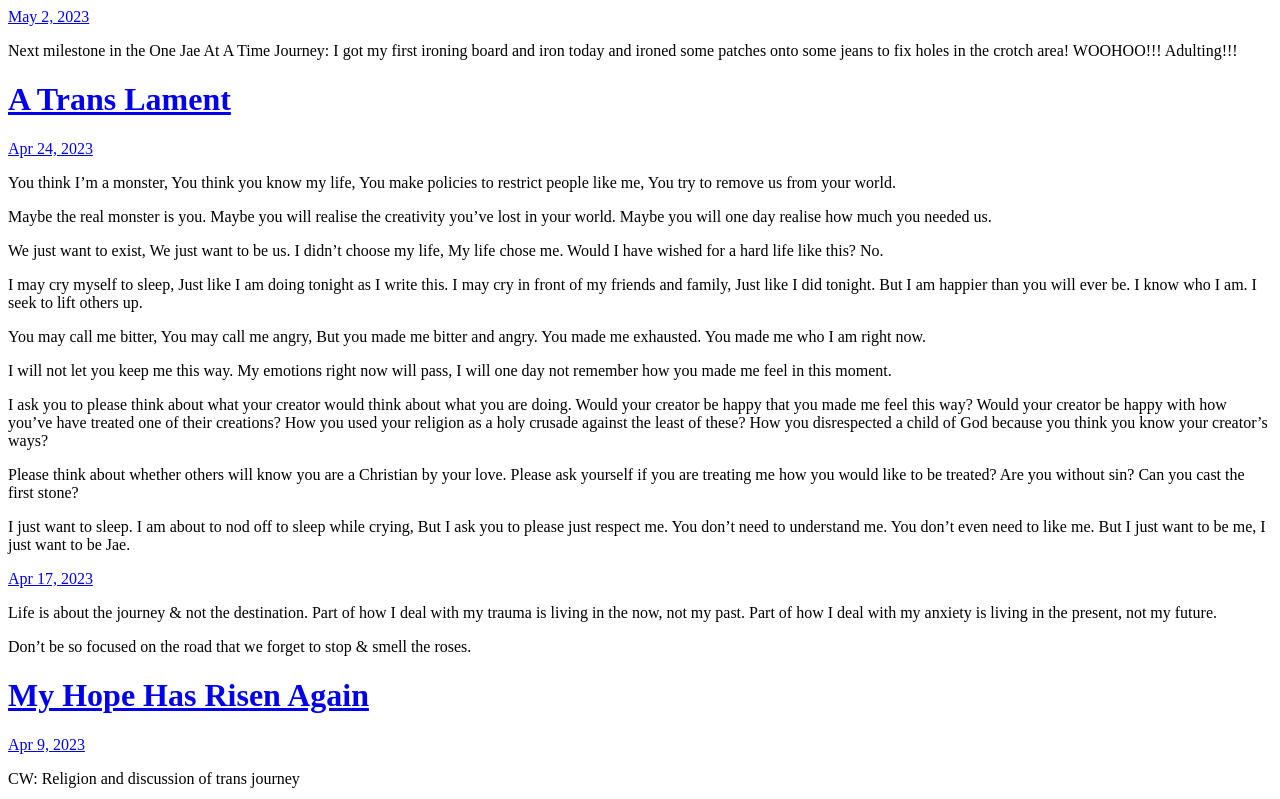
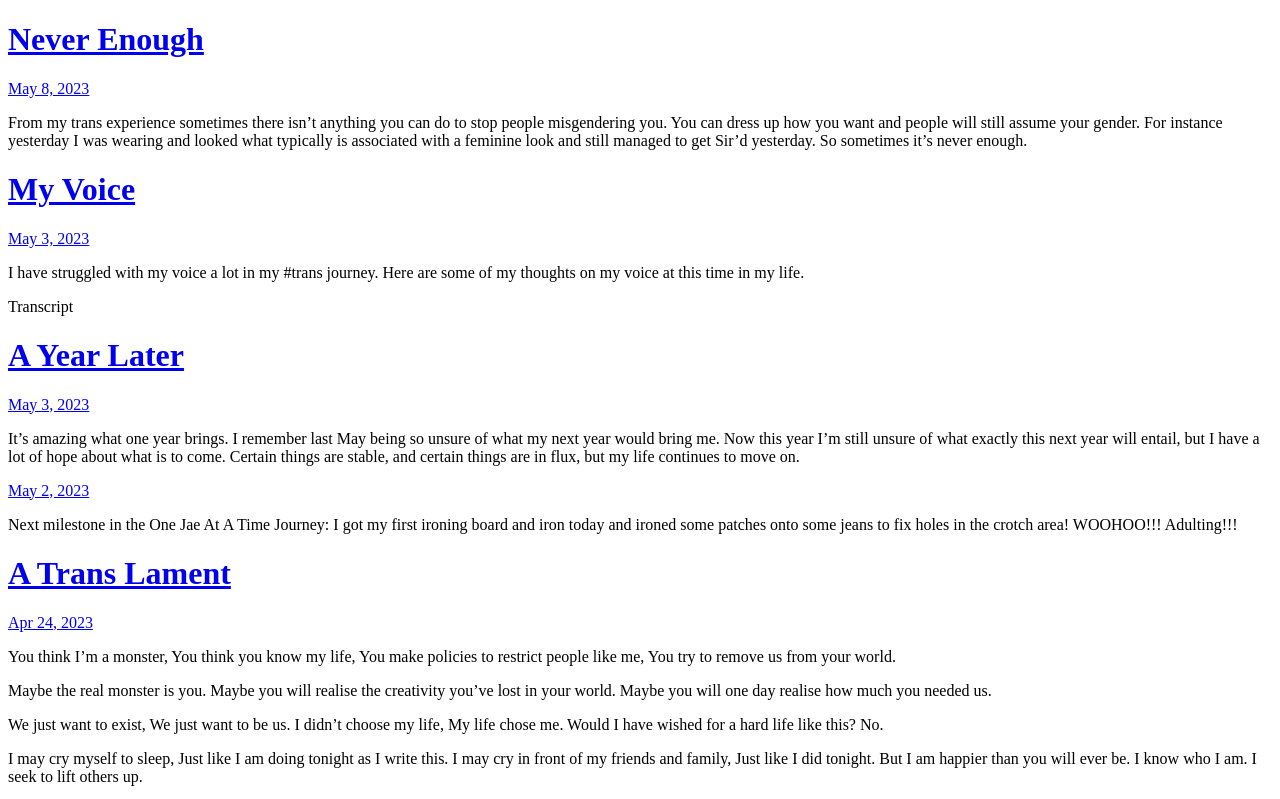
Before and after one commit to OneJaeAtATime/onejaeatatime.github.io, a plain HTML site: page index.html in a window 1280 px wide. Shown: the top 799 px of the page. Drawn offline with Linux system fonts and the light colour scheme.

Commit message:
Archiving from Micro.blog.

```diff
--- a/index.html
+++ b/index.html
@@ -21,6 +21,46 @@
 <div class="h-feed">
 
 
+
+	  <div class="h-entry">
+
+			<h1><a href="https://onejaeatatime.com/2023/05/08/never-enough.html">Never Enough</a></h1>
+
+
+		<a href="https://onejaeatatime.com/2023/05/08/never-enough.html" class="u-url"><time class="dt-published" datetime="2023-05-08 06:37:28 -0400">May 8, 2023</time></a>
+
+		<div class="e-content">
+			 <p>From my trans experience sometimes there isn’t anything you can do to stop people misgendering you. You can dress up how you want and people will still assume your gender. For instance yesterday I was wearing and looked what typically is associated with a feminine look and still managed to get Sir’d yesterday. So sometimes it’s never enough.</p>
+
+		</div>
+	  </div>
+
+	  <div class="h-entry">
+
+			<h1><a href="https://onejaeatatime.com/2023/05/03/my-voice.html">My Voice</a></h1>
+
+
+		<a href="https://onejaeatatime.com/2023/05/03/my-voice.html" class="u-url"><time class="dt-published" datetime="2023-05-03 19:50:59 -0400">May 3, 2023</time></a>
+
+		<div class="e-content">
+			 <p>I have struggled with my voice a lot in my #trans journey. Here are some of my thoughts on my voice at this time in my life.</p>
+<p><!-- raw HTML omitted --><!-- raw HTML omitted --><!-- raw HTML omitted -->Transcript<!-- raw HTML omitted --></p>
+
+		</div>
+	  </div>
+
+	  <div class="h-entry">
+
+			<h1><a href="https://onejaeatatime.com/2023/05/03/a-year-later.html">A Year Later</a></h1>
+
+
+		<a href="https://onejaeatatime.com/2023/05/03/a-year-later.html" class="u-url"><time class="dt-published" datetime="2023-05-03 19:18:32 -0400">May 3, 2023</time></a>
+
+		<div class="e-content">
+			 <p>It&rsquo;s amazing what one year brings. I remember last May being so unsure of what my next year would bring me. Now this year I&rsquo;m still unsure of what exactly this next year will entail, but I have a lot of hope about what is to come. Certain things are stable, and certain things are in flux, but my life continues to move on.</p>
+
+		</div>
+	  </div>
 
 	  <div class="h-entry">
 
@@ -238,7 +278,7 @@ I just want to be Jae.</p>
 
 
 
-    <a rel="me" href="https://mastodon.me.uk/@jae">Mastodon</a>
+
 
   </body>
 
```
